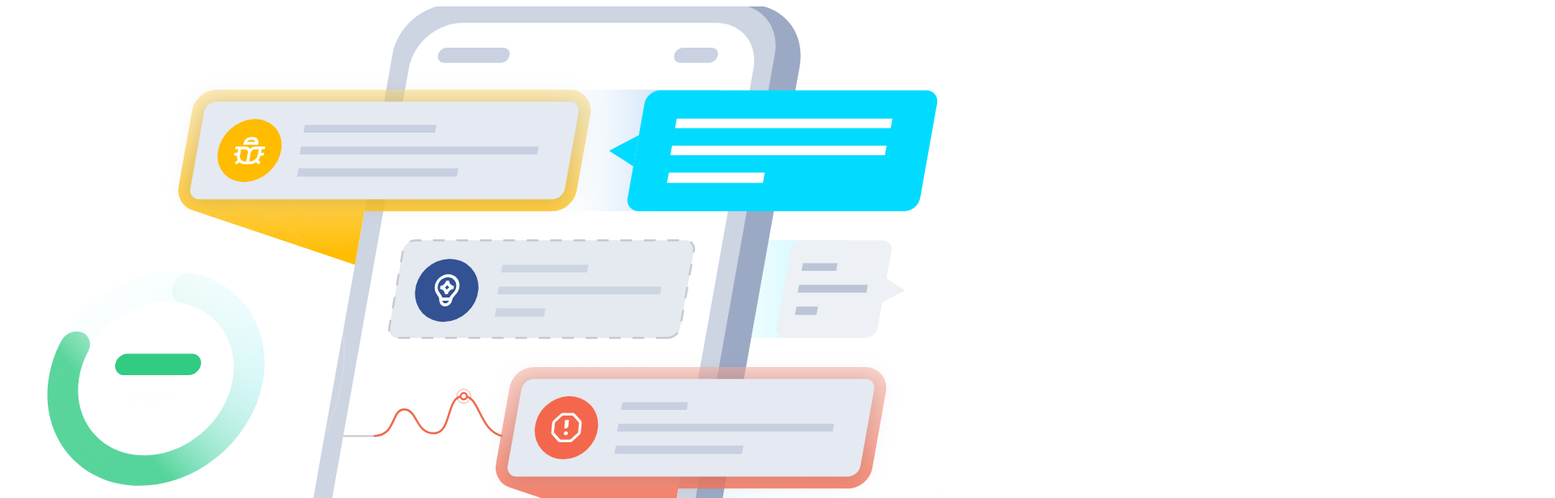
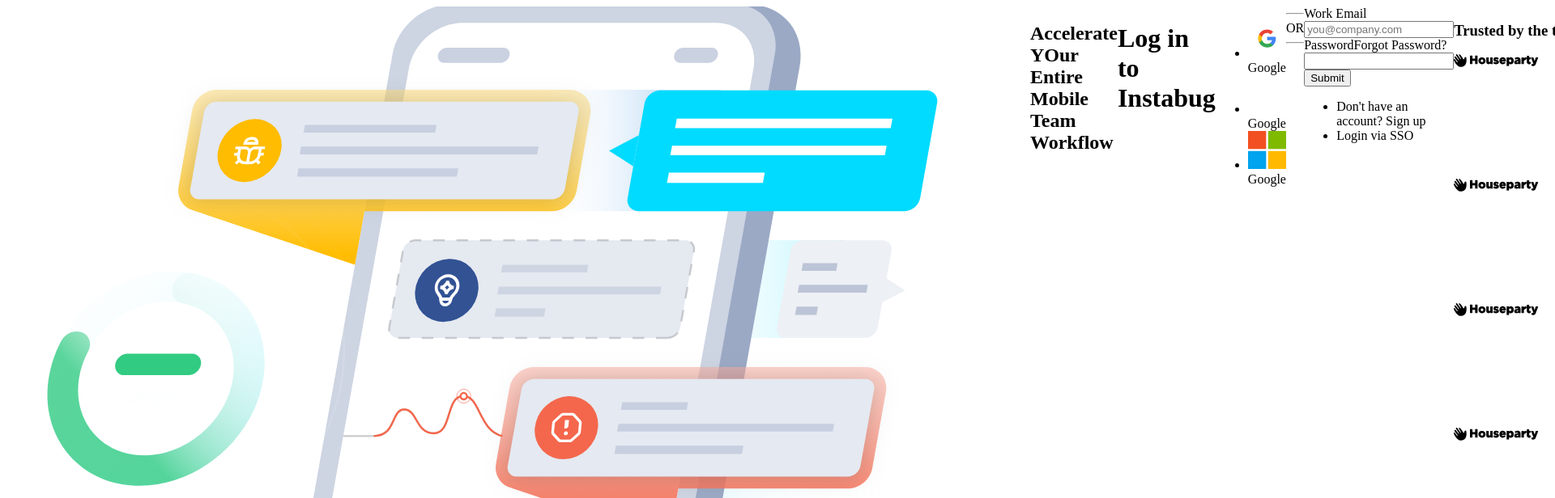
Before and after one commit to omar-labana/instabug-task, a Vue app: page /login in a window 1280 px wide. Shown: the top 616 px of the page at 81% size, 1920 px wide, since content can reach past the window. Built offline with nearby package versions, Linux system fonts and the light colour scheme.

Commit message:
Add login layout

```diff
--- a/src/views/Login.vue
+++ b/src/views/Login.vue
@@ -1,5 +1,5 @@
 <template>
-    <main>
+    <main class="full-page flex">
         <Slider />
         <LoginForm />
     </main>
```
